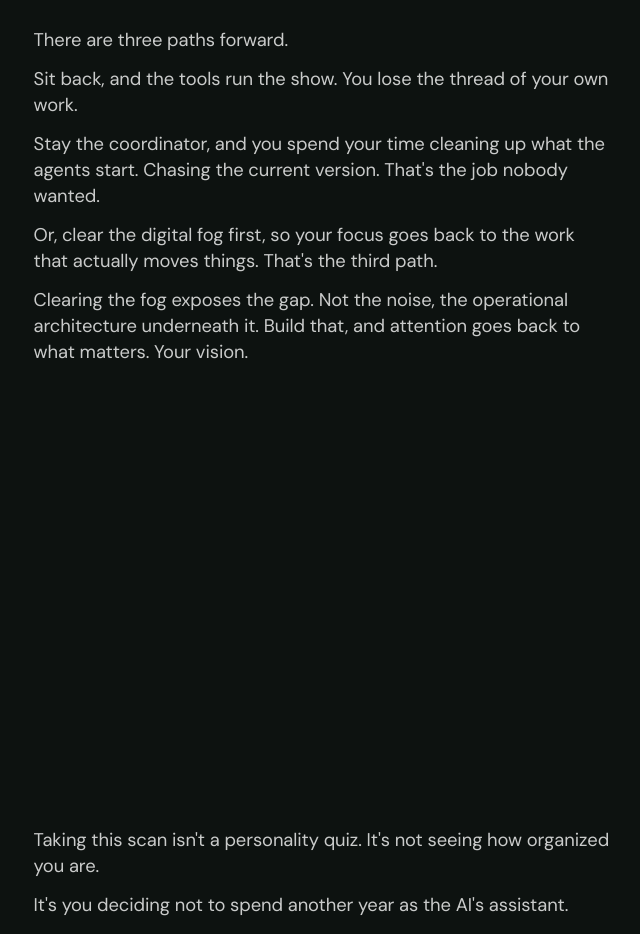
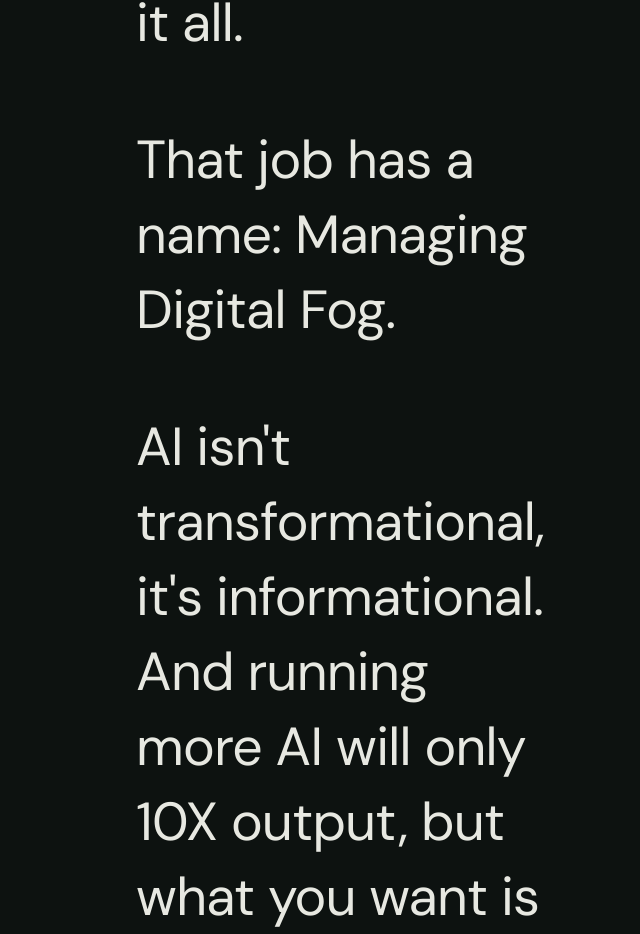
Before and after one commit to erikhinla/tbtx-next-ecosystem, a Next.js app: page /tbtx in a window 1280 px wide. Shown: the part 2097-3031 px from the top of the page, without its empty margins (8-648 px from the left). Built offline with nearby package versions, Linux system fonts and the light colour scheme.

Commit message:
The Stand register switch: Fraunces italic into Space Grotesk, path color, door rail.

```diff
--- a/src/app/layout.tsx
+++ b/src/app/layout.tsx
@@ -1,12 +1,12 @@
 import type { Metadata } from "next";
-import { Archivo_Black, DM_Sans, Outfit, JetBrains_Mono } from "next/font/google";
+import { Archivo_Black, DM_Sans, Fraunces, JetBrains_Mono, Outfit, Space_Grotesk } from "next/font/google";
 import "./globals.css";
 import ScrollcraftGuard from "@/components/ScrollcraftGuard";
 
 const archivoBlack = Archivo_Black({
   weight: "400",
   subsets: ["latin"],
-  variable: "--font-archivo-black"
+  variable: "--font-archivo-black",
 });
 
 const dmSans = DM_Sans({
@@ -16,12 +16,23 @@ const dmSans = DM_Sans({
 
 const outfit = Outfit({
   subsets: ["latin"],
-  variable: "--font-outfit"
+  variable: "--font-outfit",
 });
 
 const jetbrainsMono = JetBrains_Mono({
   subsets: ["latin"],
-  variable: "--font-jetbrains-mono"
+  variable: "--font-jetbrains-mono",
+});
+
+const fraunces = Fraunces({
+  subsets: ["latin"],
+  style: ["normal", "italic"],
+  variable: "--font-fraunces",
+});
+
+const spaceGrotesk = Space_Grotesk({
+  subsets: ["latin"],
+  variable: "--font-space-grotesk",
 });
 
 export const metadata: Metadata = {
@@ -37,7 +48,7 @@ export default function RootLayout({
 }>) {
   return (
     <html lang="en">
-      <body className={`${archivoBlack.variable} ${dmSans.variable} ${outfit.variable} ${jetbrainsMono.variable} antialiased min-h-[100dvh] bg-[#0d1210] text-[#f2f1ea]`}>
+      <body className={`${archivoBlack.variable} ${dmSans.variable} ${outfit.variable} ${jetbrainsMono.variable} ${fraunces.variable} ${spaceGrotesk.variable} antialiased min-h-[100dvh] bg-[#0d1210] text-[#f2f1ea]`}>
         <ScrollcraftGuard />
         {children}
       </body>
--- a/src/app/tbtx/layout.tsx
+++ b/src/app/tbtx/layout.tsx
@@ -1,4 +1,5 @@
 import "../scrollcraft-demo/scrollcraft-demo.css";
+import "./the-stand.css";
 
 export default function TbtxLayout({ children }: { children: React.ReactNode }) {
   return children;
--- /dev/null
+++ b/src/app/tbtx/the-stand.css
@@ -0,0 +1,165 @@
+.tbtx-sc {
+  --stand-mist: #9aa3a0;
+  --stand-ember: #c56a3c;
+  --stand-brass: #d6b46e;
+  --font-fog: var(--font-fraunces), Fraunces, Georgia, serif;
+  --font-clear: var(--font-space-grotesk), "Space Grotesk", sans-serif;
+}
+
+#tbtx-stakes.tbtx-sc__why-wrap,
+#tbtx-stand.tbtx-sc__why-wrap {
+  min-height: 100svh;
+  display: grid;
+  align-items: center;
+  padding: clamp(4.5rem, 12vh, 9rem) clamp(1.25rem, 8vw, 8rem) clamp(5rem, 14vh, 10rem);
+}
+
+#tbtx-stakes .tbtx-sc__why-frame,
+#tbtx-stand .tbtx-sc__why-frame {
+  width: min(100%, 72rem);
+  margin: 0;
+  justify-self: start;
+}
+
+.tbtx-why--arrival,
+.tbtx-why--stakes {
+  font-family: var(--font-fog);
+  font-style: italic;
+  font-weight: 400;
+  letter-spacing: -0.038em;
+  line-height: 1.12;
+  max-width: 19ch;
+}
+
+.tbtx-why--arrival p,
+.tbtx-why--stakes .tbtx-why__lead {
+  margin: 0 0 1.15em;
+  font-size: clamp(1.85rem, 4.6vw, 3.35rem);
+  color: color-mix(in srgb, var(--sc-ink) 88%, var(--stand-mist));
+  text-wrap: pretty;
+}
+
+.tbtx-why--arrival p:last-child {
+  margin-bottom: 0;
+}
+
+.tbtx-why__paths {
+  display: grid;
+  gap: clamp(2rem, 6vh, 3.4rem);
+  margin-top: clamp(2.2rem, 6vh, 3.6rem);
+  max-width: 22ch;
+}
+
+.tbtx-why__path {
+  margin: 0;
+  font-size: clamp(1.55rem, 3.4vw, 2.35rem);
+  letter-spacing: -0.042em;
+  line-height: 1.14;
+  text-wrap: pretty;
+}
+
+.tbtx-why__path--mist { color: var(--stand-mist); }
+.tbtx-why__path--ember { color: var(--stand-ember); }
+.tbtx-why__path--brass { color: var(--stand-brass); }
+
+.tbtx-why--stand {
+  font-family: var(--font-clear);
+  font-style: normal;
+  font-weight: 500;
+  letter-spacing: 0.14em;
+  text-transform: uppercase;
+  max-width: 28ch;
+}
+
+.tbtx-why--stand p {
+  margin: 0 0 1.1em;
+  font-size: clamp(1.2rem, 2.8vw, 1.85rem);
+  line-height: 1.28;
+  color: var(--sc-ink);
+  text-wrap: pretty;
+}
+
+.tbtx-why--stand p:last-child {
+  margin-bottom: 0;
+  color: var(--stand-brass);
+}
+
+#tbtx-doors.tbtx-sc__split-wrap {
+  min-height: 100svh;
+  display: grid;
+  align-items: stretch;
+  padding: 0;
+  overflow: clip;
+}
+
+#tbtx-doors .tbtx-sc__split {
+  display: flex;
+  gap: 0;
+  width: max-content;
+  min-height: 100svh;
+  padding-inline: clamp(1rem, 4vw, 3rem);
+}
+
+#tbtx-doors .tbtx-sc__doorway {
+  flex: 0 0 min(86vw, 38rem);
+  min-height: 100svh;
+  position: relative;
+  display: flex;
+  align-items: flex-end;
+  text-decoration: none;
+  color: inherit;
+}
+
+#tbtx-doors .tbtx-sc__doorway-stage {
+  position: relative;
+  width: 100%;
+  height: 100svh;
+  overflow: hidden;
+}
+
+#tbtx-doors .tbtx-sc__doorway-video {
+  width: 100%;
+  height: 100%;
+  object-fit: cover;
+  filter: saturate(0.86) contrast(1.06) brightness(0.78);
+}
+
+#tbtx-doors .tbtx-sc__doorway-enter {
+  position: absolute;
+  left: 1.25rem;
+  right: 1.25rem;
+  bottom: 2rem;
+  font-family: var(--font-clear);
+  font-size: clamp(0.78rem, 1.4vw, 0.92rem);
+  letter-spacing: 0.16em;
+  text-transform: uppercase;
+  color: #f2f1ea;
+}
+
+.tbtx-sc__mosaic-wrap,
+.tbtx-sc__surface-note,
+.tbtx-sc__close {
+  font-family: var(--font-clear);
+}
+
+@media (max-width: 700px) {
+  .tbtx-why--arrival,
+  .tbtx-why--stakes,
+  .tbtx-why__paths {
+    max-width: 16ch;
+  }
+
+  .tbtx-why--arrival p,
+  .tbtx-why--stakes .tbtx-why__lead {
+    font-size: clamp(1.7rem, 8.4vw, 2.3rem);
+  }
+
+  .tbtx-why--stand {
+    max-width: 18ch;
+    letter-spacing: 0.11em;
+  }
+
+  #tbtx-doors .tbtx-sc__doorway {
+    flex-basis: 88vw;
+  }
+}
--- a/src/components/ScrollcraftTBTXExperience.tsx
+++ b/src/components/ScrollcraftTBTXExperience.tsx
@@ -15,12 +15,6 @@ declare global {
   }
 }
 
-/**
- * Public front door.
- * Arrival → stakes → stand → doors.
- * Hero Start Here goes to #tbtx-stakes (arrival first).
- * The Stand copy is locked. Do not polish inline.
- */
 export default function ScrollcraftTBTXExperience() {
   const rootRef = useRef<HTMLElement | null>(null);
   const heroVideoRef = useRef<HTMLVideoElement | null>(null);
@@ -43,7 +37,7 @@ export default function ScrollcraftTBTXExperience() {
 
     async function loadAndMount() {
       try {
-        // @ts-ignore — vendor JS, not a module; mounts on window.ScrollCraft
+        // @ts-ignore vendor JS mounts on window.ScrollCraft
         const module = await import("../vendor/scrollcraft/scrollcraft.js");
         if (cancelled || mountedRef.current || !rootRef.current) return;
 
@@ -151,6 +145,15 @@ export default function ScrollcraftTBTXExperience() {
       >
         <div className="tbtx-sc__why-frame">
           <ArrivalCopy />
+        </div>
+      </section>
+
+      <section
+        className="tbtx-sc__why-wrap"
+        data-sc-act="flow"
+        data-sc-drift="#101614"
+      >
+        <div className="tbtx-sc__why-frame">
           <StakesCopy />
         </div>
       </section>
@@ -159,7 +162,7 @@ export default function ScrollcraftTBTXExperience() {
         id="tbtx-stand"
         className="tbtx-sc__why-wrap"
         data-sc-act="flow"
-        data-sc-drift="#0f1714"
+        data-sc-drift="#14110c"
       >
         <div className="tbtx-sc__why-frame">
           <StandCopy />
@@ -169,10 +172,11 @@ export default function ScrollcraftTBTXExperience() {
       <section
         id="tbtx-doors"
         className="tbtx-sc__split-wrap"
-        data-sc-act="flow"
+        data-sc-act="pan"
         data-sc-drift="#0d1210"
       >
-        <div className="tbtx-sc__split">
+        <div className="sc-stage tbtx-sc__stage" data-sc-stage>
+          <div className="tbtx-sc__split" data-sc-pan>
             <Link
               href="/tbtx/scan"
               className="tbtx-sc__doorway"
@@ -211,6 +215,7 @@ export default function ScrollcraftTBTXExperience() {
                 <span className="tbtx-sc__doorway-enter">Enter to Scan Digital Fog in Business</span>
               </div>
             </Link>
+          </div>
         </div>
       </section>
 
--- a/src/components/WhyJourney.tsx
+++ b/src/components/WhyJourney.tsx
@@ -3,36 +3,35 @@
 export function ArrivalCopy() {
   return (
     <div className="tbtx-why tbtx-why--arrival">
-      <div className="tbtx-why__field">
-        <p className="tbtx-why__payoff">
-          You're here because you've felt it. The tools don't take things off your plate. They stacked new ones on top and you're the one coordinating it all together.
-        </p>
-        <p className="tbtx-why__payoff">
-          That job has a name: Managing Digital Fog.
-        </p>
-        <p className="tbtx-why__payoff">
-          AI isn't transformational, it's informational. And running more AI will only 10X output, but what you want is leverage. To get that you need your attention back from the loose ends AI leaves behind, and putting it toward creating things only you can.
-        </p>
-      </div>
+      <p>
+        You're here because you've felt it. The tools don't take things off your plate. They stack new ones on top and you're the one coordinating it all.
+      </p>
+      <p>That job has a name: Managing Digital Fog.</p>
+      <p>
+        AI isn't transformational, it's informational. And running more AI will only 10X output, but what you want is leverage. To get that you need your attention back from the loose ends AI leaves behind, and put it toward creating things only you can.
+      </p>
     </div>
   );
 }
 
 export function StakesCopy() {
   return (
-    <div className="tbtx-why">
-      <div className="tbtx-why__field">
-        <p className="tbtx-why__payoff">There are three paths forward.</p>
-        <p className="tbtx-why__payoff">
+    <div className="tbtx-why tbtx-why--stakes">
+      <p className="tbtx-why__lead">There are three paths forward.</p>
+      <div className="tbtx-why__paths">
+        <p className="tbtx-why__path tbtx-why__path--mist">
+          Sit out, and the tools still run the room you left. You lose the thread anyway.
+        </p>
+        <p className="tbtx-why__path tbtx-why__path--ember">
           Sit back, and the tools run the show. You lose the thread of your own work.
         </p>
-        <p className="tbtx-why__payoff">
+        <p className="tbtx-why__path tbtx-why__path--ember">
           Stay the coordinator, and you spend your time cleaning up what the agents start. Chasing the current version. That's the job nobody wanted.
         </p>
-        <p className="tbtx-why__payoff">
+        <p className="tbtx-why__path tbtx-why__path--brass">
           Or, clear the digital fog first, so your focus goes back to the work that actually moves things. That's the third path.
         </p>
-        <p className="tbtx-why__payoff">
+        <p className="tbtx-why__path tbtx-why__path--brass">
           Clearing the fog exposes the gap. Not the noise, the operational architecture underneath it. Build that, and attention goes back to what matters. Your vision.
         </p>
       </div>
@@ -43,17 +42,9 @@ export function StakesCopy() {
 export function StandCopy() {
   return (
     <div className="tbtx-why tbtx-why--stand">
-      <div className="tbtx-why__field">
-        <p className="tbtx-why__payoff">
-          Taking this scan isn't a personality quiz. It's not seeing how organized you are.
-        </p>
-        <p className="tbtx-why__payoff">
-          It's you deciding not to spend another year as the AI's assistant.
-        </p>
-        <p className="tbtx-why__payoff">
-          Two places this shows up. Pick where you feel it most.
-        </p>
-      </div>
+      <p>Taking this scan isn't a personality quiz. It's not seeing how organized you are.</p>
+      <p>It's you deciding not to spend another year as the AI's assistant.</p>
+      <p>Two places this shows up. Pick where you feel it most.</p>
     </div>
   );
 }
```
Lines whose indentation alone changed are shown as unchanged.
